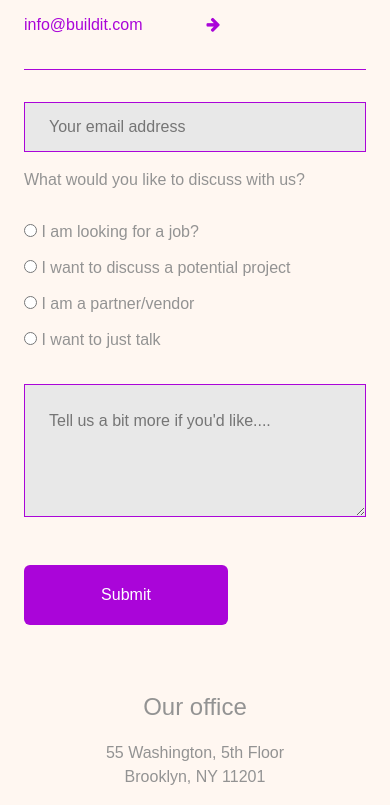
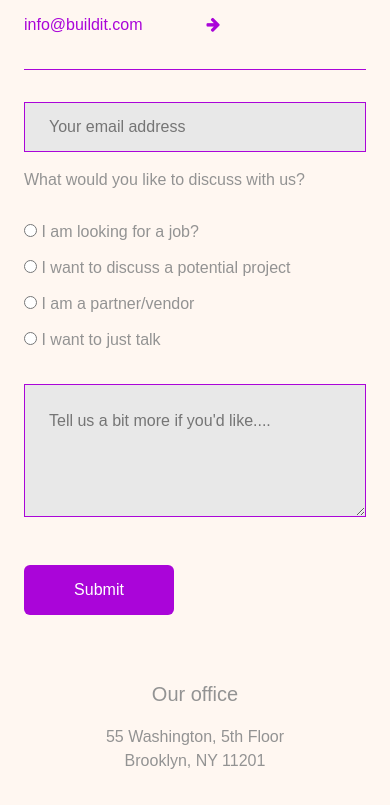
Before and after one commit to JamesChima/Buildit, a plain HTML site: page contactus.html in a window 390 px wide. Shown: the part 483-1288 px from the top of the page. Drawn offline with nearby package versions, Linux system fonts and the light colour scheme.

Commit message:
adjusted the styling for the page

```diff
--- a/styles.css
+++ b/styles.css
@@ -377,6 +377,11 @@ h1,h2,h3,h4,h5,h6 {
 
 
 @media only screen and (max-width: 768px) {
+    .btn-size {
+        width: 150px;
+        height: 50px;
+    }
+
     .btn-contactus {
         width: 161.86px;
         height: 47.61px;
@@ -556,7 +561,7 @@ h1,h2,h3,h4,h5,h6 {
     }
 
     .form-address-2 p:first-child {
-        font-size: 24px;
+        font-size: 20px;
 
     }
 
```
